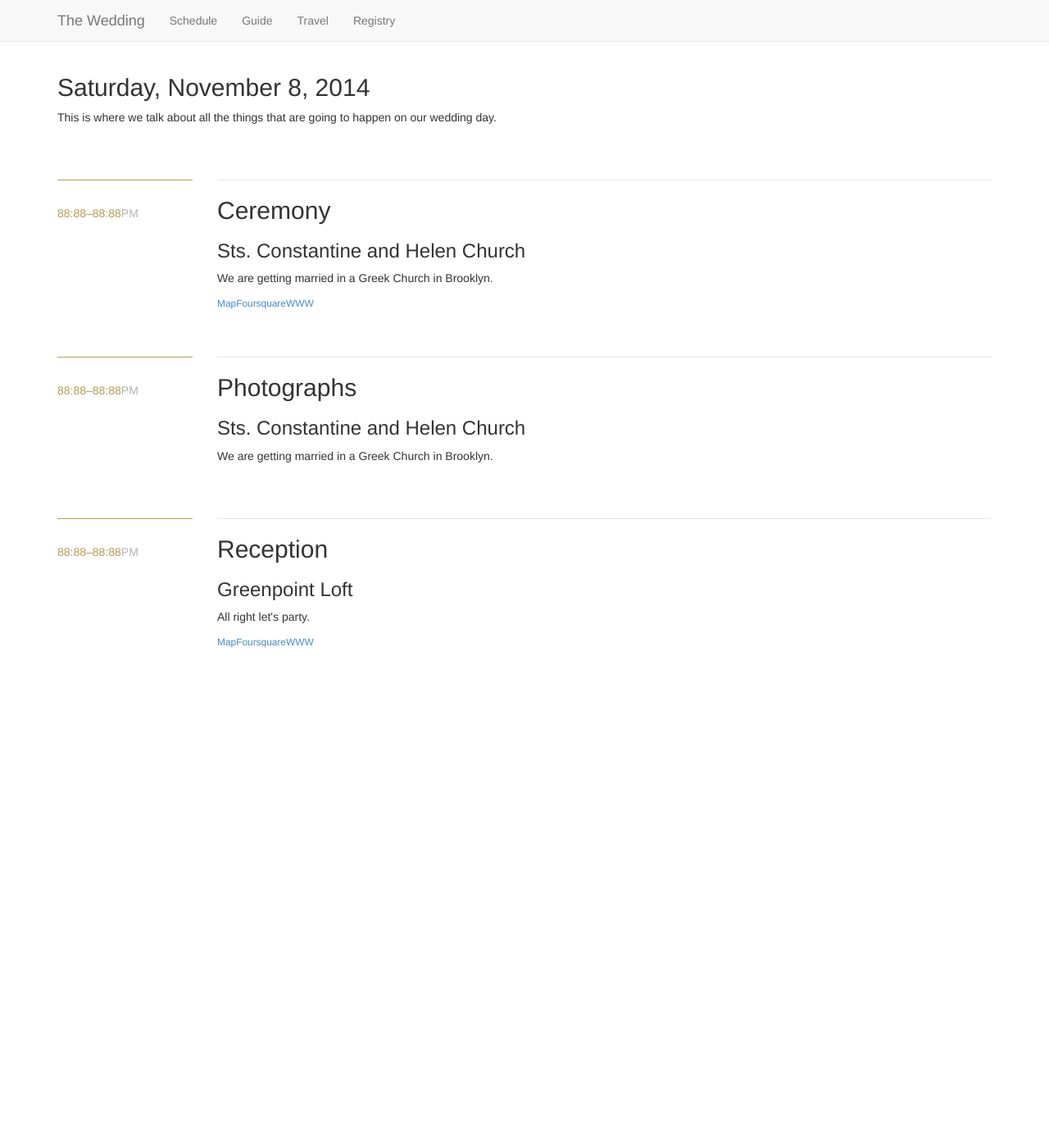
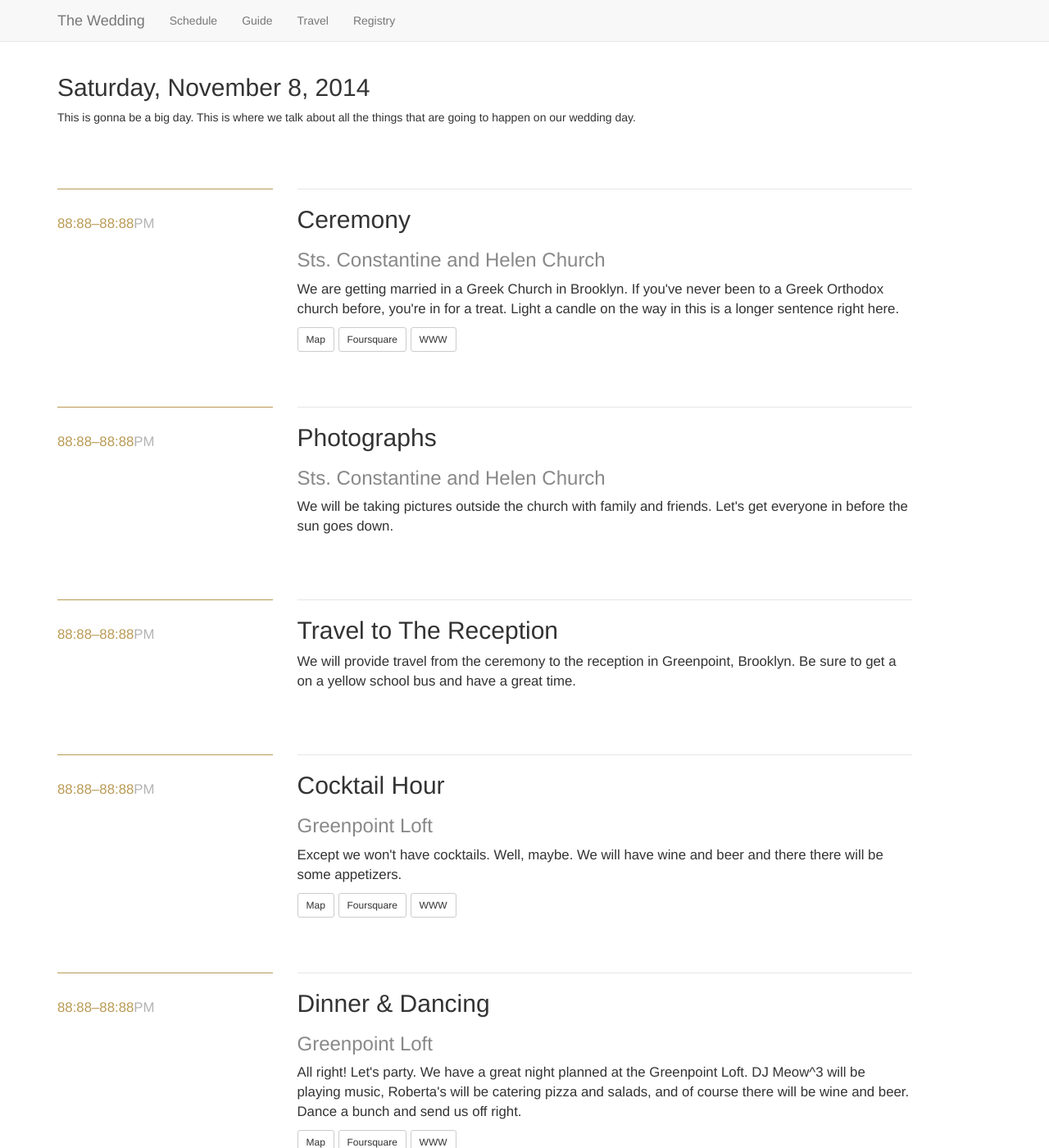
Before and after one commit to jpfinley/weddingSite, a Jekyll site: the page built from site/schedule.html, in a window 1280 px wide and 1400 px high. Shown: the whole window at 82% size. Built offline with Jekyll 4.4.1, drawn with Linux system fonts in a browser that asks for light colours; nearby versions of some CDN libraries; Markdown is read by kramdown in place of the engine named in the settings; some of the changed text lies outside the part shown.

Commit message:
looking good!

```diff
--- a/site/assets/css/style.css
+++ b/site/assets/css/style.css
@@ -15,8 +15,10 @@ ol, ul {
 
 .event {
   margin-bottom: 4em;
+  font-size: 120%;
 }
 
+/* Set the first event away from the header */
 .event:nth-of-type(1) {
   margin-top: 4em;
 }
@@ -36,3 +38,13 @@ ol, ul {
   padding-top: 20px;
   border-top: solid 1px #e6e6e6;
 }
+
+.event h3 {
+  color: #888888;
+}
+
+.event > div > small span a {
+  background-color: #e6e6e6;
+  padding: 10px 20px;
+  margin-right: 10px;
+}
--- a/site/schedule.html
+++ b/site/schedule.html
@@ -6,41 +6,77 @@ title: The Wedding of John and Jamie
 <div class="row">
   <div class="col-md-12">
     <h2>Saturday, November 8, 2014</h2>
-    <p>This is where we talk about all the things that are going to happen on our wedding day.</p>
+    <p>This is gonna be a big day. This is where we talk about all the things that are going to happen on our wedding day.</p>
   </div>
 </div>
 <div class="row">
   <div class="col-md-12">
     <div class="row event">
-      <div class="col-md-2">
+      <div class="col-md-3">
         <p class="time">88:88&ndash;88:88<span>PM</span></p>
       </div>
-      <div class="col-md-10">
+      <div class="col-md-8">
         <h2>Ceremony</h2>
         <h3>Sts. Constantine and Helen Church</h3>
-        <p>We are getting married in a Greek Church in Brooklyn.</p>
-        <small><span><a href="#">Map</a></span><span><a href="#">Foursquare</a></span><span><a href="#">WWW</a></span></small>
+        <p>We are getting married in a Greek Church in Brooklyn. If you've never been to a Greek Orthodox church before, you're in for a treat. Light a candle on the way in this is a longer sentence right here.</p>
+        <a class="btn btn-default btn-sm" href="#" role="button">Map</a>
+        <a class="btn btn-default btn-sm" href="http://4sq.com/adBFKL" role="button">Foursquare</a>
+        <a class="btn btn-default btn-sm" href="http://stconstantinecathedral.org" role="button">WWW</a>
       </div>
     </div>
     <div class="row event">
-      <div class="col-md-2">
+      <div class="col-md-3">
         <p class="time">88:88&ndash;88:88<span>PM</span></p>
       </div>
-      <div class="col-md-10">
+      <div class="col-md-8">
         <h2>Photographs</h2>
         <h3>Sts. Constantine and Helen Church</h3>
-        <p>We are getting married in a Greek Church in Brooklyn.</p>
+        <p>We will be taking pictures outside the church with family and friends. Let's get everyone in before the sun goes down.</p>
       </div>
     </div>
     <div class="row event">
-      <div class="col-md-2">
+      <div class="col-md-3">
         <p class="time">88:88&ndash;88:88<span>PM</span></p>
       </div>
-      <div class="col-md-10">
-        <h2>Reception</h2>
+      <div class="col-md-8">
+        <h2>Travel to The Reception</h2>
+        <p>We will provide travel from the ceremony to the reception in Greenpoint, Brooklyn. Be sure to get a on a yellow school bus and have a great time.</p>
+      </div>
+    </div>
+    <div class="row event">
+      <div class="col-md-3">
+        <p class="time">88:88&ndash;88:88<span>PM</span></p>
+      </div>
+      <div class="col-md-8">
+        <h2>Cocktail Hour</h2>
         <h3>Greenpoint Loft</h3>
-        <p>All right let's party.</p>
-        <small><span><a href="#">Map</a></span><span><a href="#">Foursquare</a></span><span><a href="#">WWW</a></span></small>
+        <p>Except we won't have cocktails. Well, maybe. We will have wine and beer and there there will be some appetizers.</p>
+        <a class="btn btn-default btn-sm" href="#" role="button">Map</a>
+        <a class="btn btn-default btn-sm" href="http://4sq.com/1cTKxqA" role="button">Foursquare</a>
+        <a class="btn btn-default btn-sm" href="http://greenpointloft.com" role="button">WWW</a>
+      </div>
+    </div>
+    <div class="row event">
+      <div class="col-md-3">
+        <p class="time">88:88&ndash;88:88<span>PM</span></p>
+      </div>
+      <div class="col-md-8">
+        <h2>Dinner &amp; Dancing</h2>
+        <h3>Greenpoint Loft</h3>
+        <p>All right! Let's party. We have a great night planned at the Greenpoint Loft. DJ Meow^3 will be playing music, Roberta's will be catering pizza and salads, and of course there will be wine and beer. Dance a bunch and send us off right.</p>
+        <a class="btn btn-default btn-sm" href="#" role="button">Map</a>
+        <a class="btn btn-default btn-sm" href="http://4sq.com/1cTKxqA" role="button">Foursquare</a>
+        <a class="btn btn-default btn-sm" href="http://greenpointloft.com" role="button">WWW</a>
+      </div>
+    </div>
+    <div class="row event">
+      <div class="col-md-3">
+        <p class="time">88:88<span>PM</span>&ndash;</p>
+      </div>
+      <div class="col-md-8">
+        <h2>Ever After</h2>
+        <h3>The World</h3>
+        <p>Thank you for celebrating with us!</p>
       </div>
     </div>
   </div>
```
